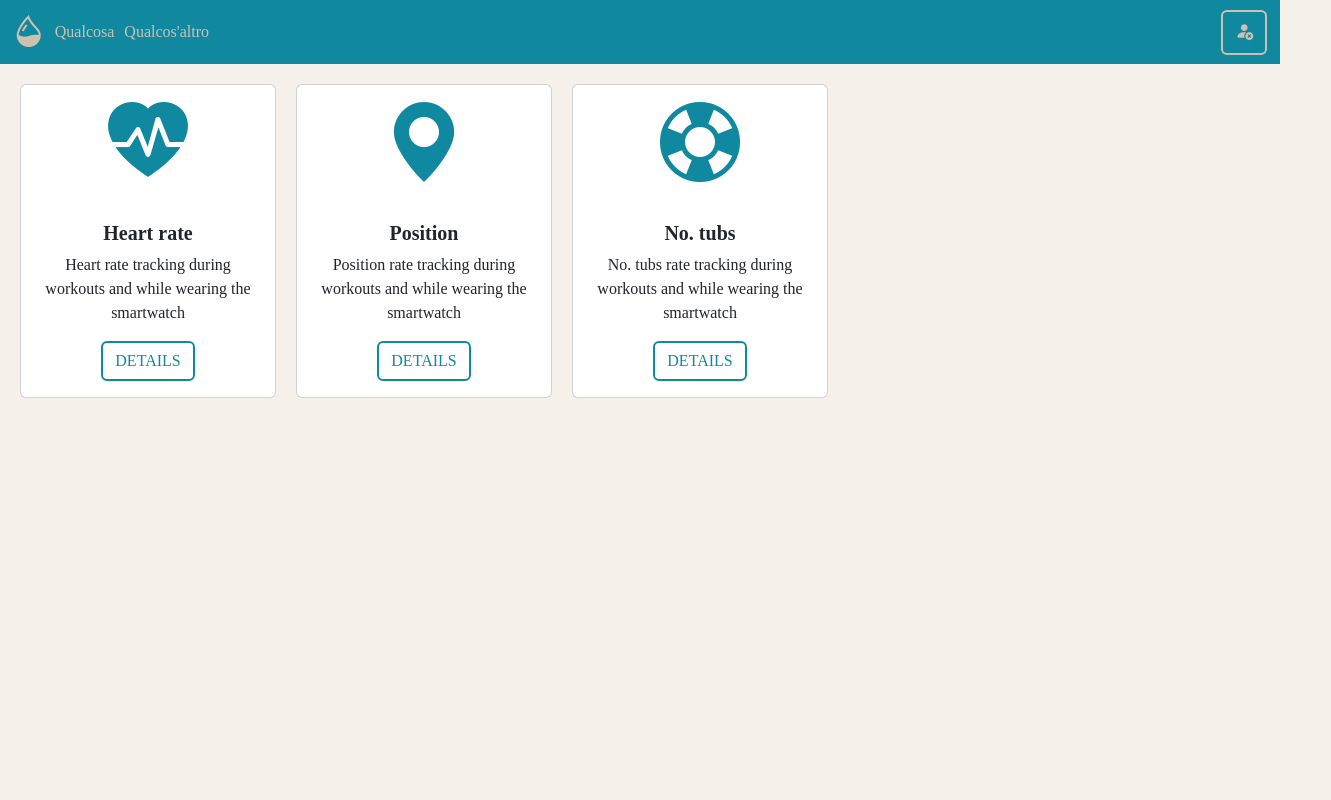
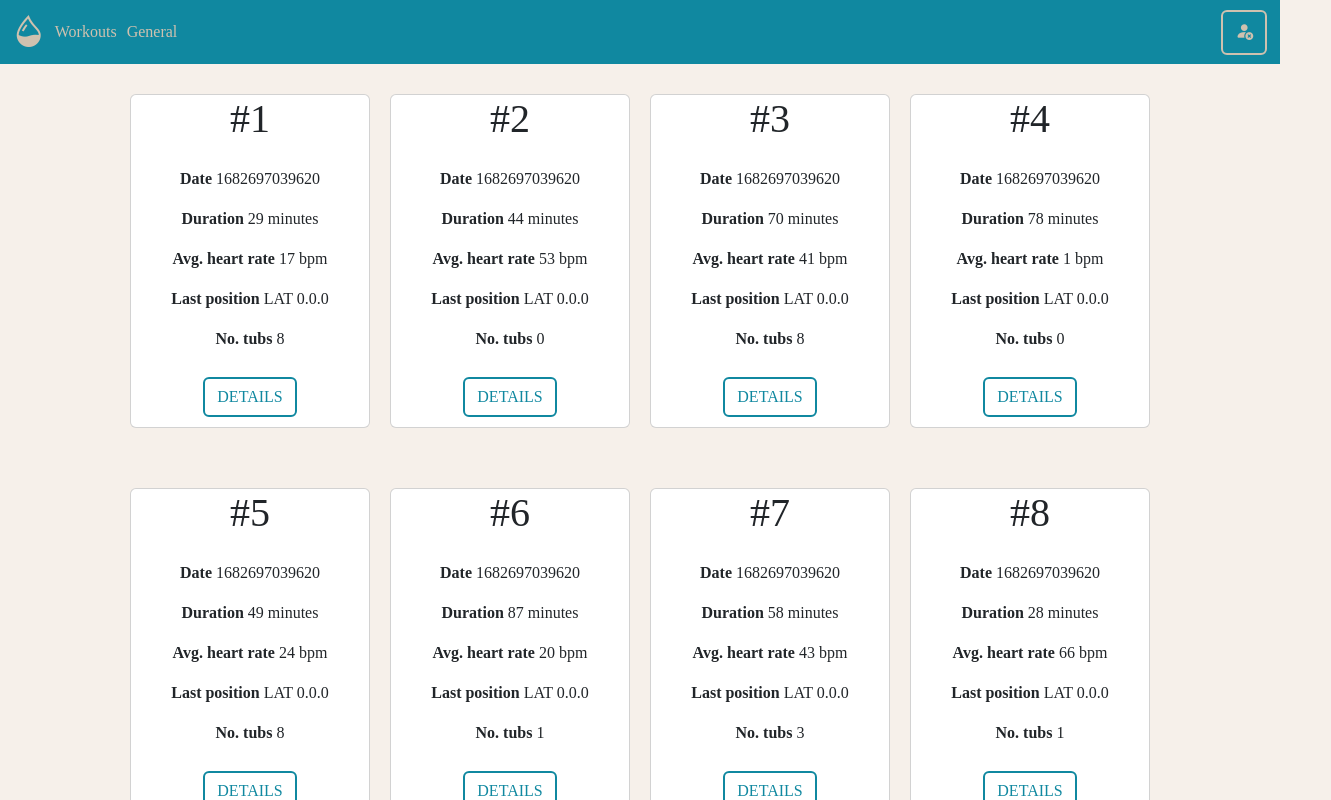
Before and after one commit to LeoDarder/PW2023, a Vue app in the folder ITS.PW2023.AppWeb/: page / in a window 1280 px wide. Both pictures are taken after a click on the button 640 px from the left and 537 px from the top of the page. Shown: the top 800 px of the page, 1331 px wide, since content can reach past the window. Built offline with nearby package versions, Linux system fonts and the light colour scheme.

Commit message:
added components of general and workout statistics

```diff
--- a/ITS.PW2023.AppWeb/public/style.css
+++ b/ITS.PW2023.AppWeb/public/style.css
@@ -9,3 +9,10 @@
 body {
     background-color: var(--color-backgroung);
 }
+
+.statisticPage {
+    display: flex;
+    justify-content: center;
+    flex-wrap: wrap;
+    margin: auto;
+}
--- a/ITS.PW2023.AppWeb/src/components/Activity.vue
+++ /dev/null
@@ -1,62 +0,0 @@
-<template>
-    <div class="activities">
-        <div class="card" style="margin-left: 20px">
-            <i class="bi bi-heart-pulse-fill activityIcon"></i>
-            <div class="card-body">
-                <h5 class="card-title">Heart rate</h5>
-                <p class="card-text">Heart rate tracking during workouts and while wearing the smartwatch</p>
-                <a href="#" class="btn details">DETAILS</a>
-            </div>
-        </div>
-        <div class="card">
-            <i class="bi bi-geo-alt-fill activityIcon"></i>
-            <div class="card-body">
-                <h5 class="card-title">Position</h5>
-                <p class="card-text">Position rate tracking during workouts and while wearing the smartwatch</p>
-                <a href="#" class="btn details">DETAILS</a>
-            </div>
-        </div>
-        <div class="card">
-            <i class="bi bi-life-preserver activityIcon"></i>
-            <div class="card-body">
-                <h5 class="card-title">No. tubs</h5>
-                <p class="card-text">No. tubs rate tracking during workouts and while wearing the smartwatch</p>
-                <a href="#" class="btn details">DETAILS</a>
-            </div>
-        </div>
-    </div>
-</template>
-
-<script>
-export default {
-    name: "ActivityCard"
-}
-</script>
-
-<style>
-    .activities {
-        display: flex;
-        gap: 20px;
-    }
-    .card {
-        width: 16rem;
-        margin-top: 20px;
-    }
-    .activityIcon {
-        font-size: 80px;
-        color: var(--color-darkblue);
-    }
-    .card-title {
-        font-weight: bold;
-    }
-    .details {
-        border: 2px solid var(--color-darkblue);
-        color: var(--color-darkblue);
-        background-color: transparent;
-    }
-    .details:hover {
-        border: 2px solid var(--color-darkblue);
-        color: var(--color-beige);
-        background-color: var(--color-darkblue);
-    }
-</style>
--- /dev/null
+++ b/ITS.PW2023.AppWeb/src/components/GeneralCard.vue
@@ -0,0 +1,65 @@
+<template>
+    <div class="card">
+        <i :class="[setIcon, 'activityIcon']"></i>
+        <div class="card-body">
+            <h5 class="card-title">{{ setTitle }}</h5>
+            <p class="card-text">{{ setText }}</p>
+        </div>
+        <a href="#" class="btn details" @click="seeDetails">DETAILS</a>
+    </div>
+</template>
+
+<script>
+export default {
+    name: "GeneralCard",
+    props: [
+        'icon',
+        'title',
+        'text'
+    ],
+    computed: {
+        setIcon() {
+            return this.icon;
+        },
+        setTitle() {
+            return this.title;
+        },
+        setText() {
+            return this.text;
+        }
+    },
+    methods: {
+        navigateTo() {
+            this.$emit("navigateTo", "WorkoutsStatistics");
+        },
+        seeDetails() {
+            // ...
+        }
+    }
+}
+</script>
+
+<style>
+    .card {
+        width: 20rem;
+        margin: 30px 0px 0px 30px;
+    }
+    .activityIcon {
+        font-size: 80px;
+        color: var(--color-darkblue);
+    }
+    .card-title {
+        font-weight: bold;
+    }
+    .details {
+        margin: 10px auto;
+        border: 2px solid var(--color-darkblue);
+        color: var(--color-darkblue);
+        background-color: transparent;
+    }
+    .details:hover {
+        border: 2px solid var(--color-darkblue);
+        color: var(--color-beige);
+        background-color: var(--color-darkblue);
+    }
+</style>
--- /dev/null
+++ b/ITS.PW2023.AppWeb/src/components/GeneralStatistics.vue
@@ -0,0 +1,33 @@
+<template>
+    <div class="statisticPage">
+        <general-card
+            v-for="stat in statistics"
+            :key="stat.id"
+            :icon="stat.icon"
+            :title="stat.title"
+            :text="stat.text"
+        ></general-card>
+    </div>
+</template>
+
+<script>
+import GeneralCard from './GeneralCard.vue';
+
+export default {
+    name: "GeneralStatistics",
+    components: {
+        GeneralCard
+    },
+    props: [
+        'statistics'
+    ],
+    computed: {
+        setStatistics() {
+            console.log("statistics");
+            return this.statistics;
+        }
+    },
+    methods: {
+    }
+}
+</script>
--- a/ITS.PW2023.AppWeb/src/components/HomePage.vue
+++ b/ITS.PW2023.AppWeb/src/components/HomePage.vue
@@ -3,11 +3,9 @@
         <div class="header">
             <nav class="navbar">
                 <div class="nav-menu">
-                    <a class="nav-link active" aria-current="page" href="#">
-                        <i class="bi bi-droplet-half" style="font-size: xx-large;"></i>
-                    </a>
-                    <a class="nav-link" href="#">Qualcosa</a>
-                    <a class="nav-link" href="#">Qualcos'altro</a>
+                    <i class="bi bi-droplet-half" style="font-size: xx-large;"></i>
+                    <a class="nav-link active" aria-current="page" href="#WorkoutStatistics.vue">Workouts</a>
+                    <a class="nav-link" href="#GeneralStatistics.vue">General</a>
                 </div>
                 <div class="nav-logout">
                     <button class="btn logoutButton" type="button" @click="logout">
@@ -17,22 +15,77 @@
             </nav>
         </div>
         <div class="body">
-            <activity></activity>
+            <component
+                @navigateTo="navigateTo"
+                v-bind:is="currentComponent"
+                :statistics="statistics"
+                :workouts="workouts">
+            </component>
         </div>
     </div>
 </template>
 
 <script>
-import Activity from './Activity.vue'
+import GeneralStatistics from './GeneralStatistics.vue';
+import WorkoutsStatistics from './WorkoutsStatistics.vue';
 
 export default {
     name: "HomePage",
     components: {
-        Activity
+        GeneralStatistics,
+        WorkoutsStatistics
+    },
+    data() {
+        return {
+            statistics: [],
+            workouts: [],
+            currentComponent: "WorkoutsStatistics"
+        }
+    },
+    mounted() {
+        this.defineStatistics();
+        this.defineWorkouts();
     },
     methods: {
         logout() {
             this.$emit("changeComponent", "LoginPage")
+        },
+        defineStatistics() {
+            var heartRate = {
+                id: 0,
+                icon: "bi bi-heart-pulse-fill",
+                title: "Heart rate",
+                text: "Heart rate tracking during workouts and while wearing the smartwatch"
+            }
+            var position = {
+                id: 1,
+                icon: "bi bi-geo-alt-fill",
+                title: "Position",
+                text: "Position tracking during workouts and while wearing the smartwatch"
+            }
+            var tubs = {
+                id: 2,
+                icon: "bi bi-life-preserver",
+                title: "No. tubs",
+                text: "No. tubs tracking during workouts"
+            }
+            this.statistics.push(heartRate, position, tubs);
+        },
+        defineWorkouts() {
+            for (var i = 0; i < 10; i++) {
+                var workout = {
+                    id: i,
+                    time: Date.now(),
+                    duration: Math.floor(Math.random() * 90),
+                    averageHeartRate: Math.floor(Math.random() * 100),
+                    lastPosition: "LAT 0.0.0",
+                    numberOfTubs: Math.floor(Math.random() * 10)
+                }
+                this.workouts.push(workout);
+            }
+        },
+        navigateTo(otherComponent) {
+            this.currentComponent = otherComponent;
         }
     }
 }
@@ -74,6 +127,7 @@ export default {
 .logoutButton span:after {
     content: " LOGOUT";
     position: absolute;
+    display: none;
     opacity: 0;
     top: 50%;
     left: 30px;
@@ -85,7 +139,11 @@ export default {
     padding-right: 80px;
 }
 .logoutButton:hover span:after {
+    display: block;
     opacity: 1;
     right: 0;
 }
+.body {
+    display: flex;
+}
 </style>
--- a/ITS.PW2023.AppWeb/src/components/Login.vue
+++ b/ITS.PW2023.AppWeb/src/components/Login.vue
@@ -80,6 +80,7 @@ export default {
     .loginButton span:after {
         content: " LOGIN";
         position: absolute;
+        display: none;
         opacity: 0;
         top: 50%;
         left: 30px;
@@ -91,6 +92,7 @@ export default {
         padding-right: 65px;
     }
     .loginButton:hover span:after {
+        display: block;
         opacity: 1;
         right: 0;
     }
--- /dev/null
+++ b/ITS.PW2023.AppWeb/src/components/WorkoutCard.vue
@@ -0,0 +1,77 @@
+<template>
+    <div class="card">
+        <h1>#{{ id+1 }}</h1>
+        <div class="card-body">
+            <p class="card-text"><b>Date</b> {{ time }}</p>
+            <p class="card-text"><b>Duration</b> {{ duration }} minutes</p>
+            <p class="card-text"><b>Avg. heart rate</b> {{ averageHeartRate }} bpm</p>
+            <p class="card-text"><b>Last position</b> {{ lastPosition }}</p>
+            <p class="card-text"><b>No. tubs</b> {{ numberOfTubs }}</p>
+        </div>
+        <a href="#" class="btn details" @click="seeDetails">DETAILS</a>
+    </div>
+</template>
+
+<script>
+export default {
+    name: "WorkoutCard",
+    props: [
+        'id',
+        'time',
+        'duration',
+        'averageHeartRate',
+        'lastPosition',
+        'numberOfTubs'
+    ],
+    computed: {
+        setId() {
+            return this.id;
+        },
+        setTime() {
+            return this.time;
+        },
+        setDuration() {
+            return this.duration;
+        },
+        setAverageHeartRate() {
+            return this.averageHeartRate;
+        },
+        setLastPosition() {
+            return this.lastPosition;
+        },
+        setNumberOfTubs() {
+            return this.numberOfTubs;
+        }
+    },
+    methods: {
+        seeDetails() {
+            // ...
+        }
+    }
+}
+</script>
+
+<style>
+    .card {
+        width: 30vh;
+        margin: 30px 10px;
+    }
+    .activityIcon {
+        font-size: 80px;
+        color: var(--color-darkblue);
+    }
+    .card-title {
+        font-weight: bold;
+    }
+    .details {
+        margin: 10px auto;
+        border: 2px solid var(--color-darkblue);
+        color: var(--color-darkblue);
+        background-color: transparent;
+    }
+    .details:hover {
+        border: 2px solid var(--color-darkblue);
+        color: var(--color-beige);
+        background-color: var(--color-darkblue);
+    }
+</style>
--- /dev/null
+++ b/ITS.PW2023.AppWeb/src/components/WorkoutsStatistics.vue
@@ -0,0 +1,35 @@
+<template>
+    <div class="statisticPage">
+        <workout-card
+            v-for="workout in workouts"
+            :key="workout.id"
+            :id="workout.id"
+            :time="workout.time"
+            :duration="workout.duration"
+            :averageHeartRate="workout.averageHeartRate"
+            :lastPosition="workout.lastPosition"
+            :numberOfTubs="workout.numberOfTubs"
+        ></workout-card>
+    </div>
+</template>
+
+<script>
+import WorkoutCard from './WorkoutCard.vue';
+
+export default {
+    name: "WorkoutsStatistics",
+    components: {
+        WorkoutCard
+    },
+    props: [
+        'workouts'
+    ],
+    computed: {
+        setWorkouts() {
+            return this.workouts;
+        }
+    },
+    methods: {
+    }
+}
+</script>
```
